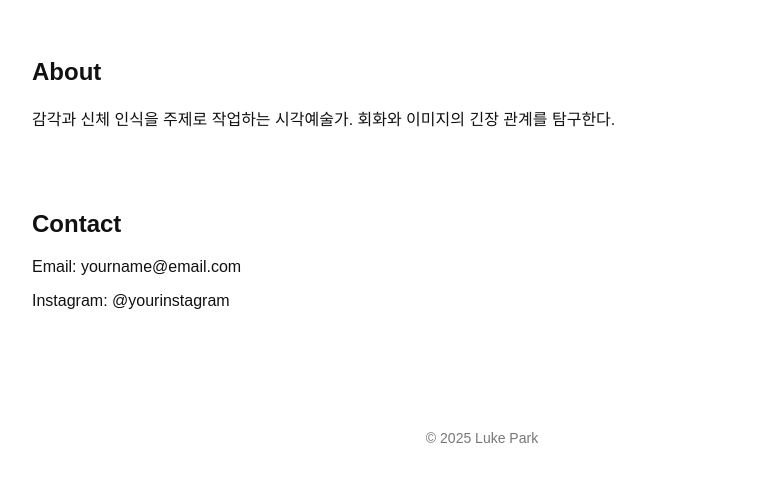
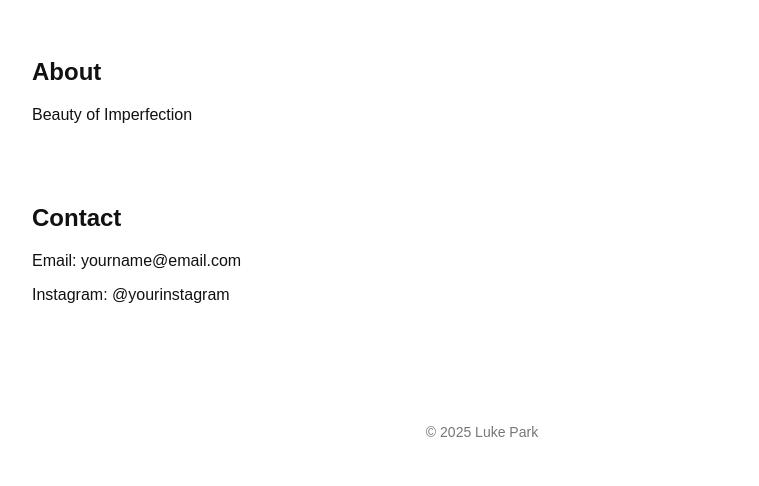
Before and after one commit to 8lukepark8/ipft.studio, a plain HTML site: page index.html in a window 1280 px wide. Shown: the part 380-866 px from the top of the page, without its empty margins (158-917 px from the left). Drawn offline with Linux system fonts and the light colour scheme.

Commit message:
Update index.html

```diff
--- a/index.html
+++ b/index.html
@@ -30,8 +30,7 @@
 <section id="about">
   <h2>About</h2>
   <p>
-    감각과 신체 인식을 주제로 작업하는 시각예술가.
-    회화와 이미지의 긴장 관계를 탐구한다.
+   Beauty of Imperfection
   </p>
 </section>
 
```
